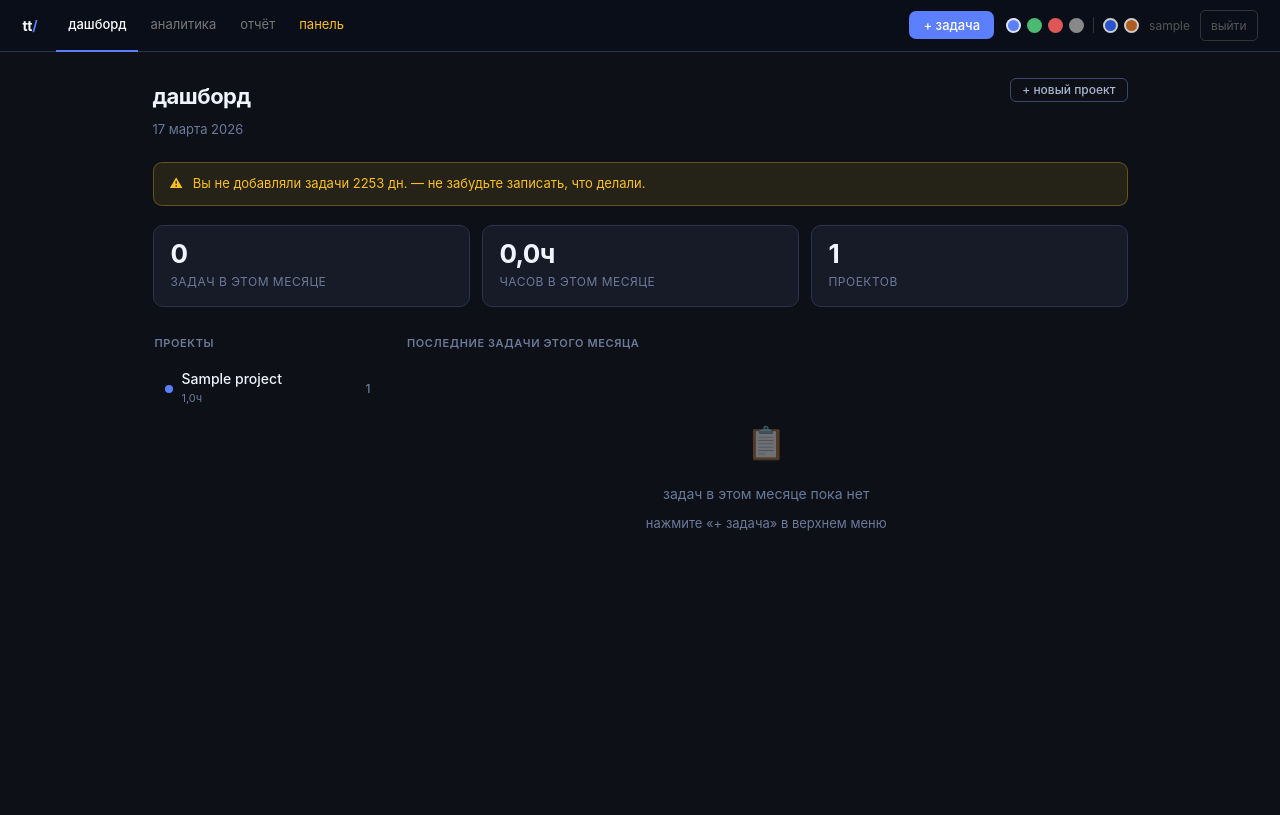
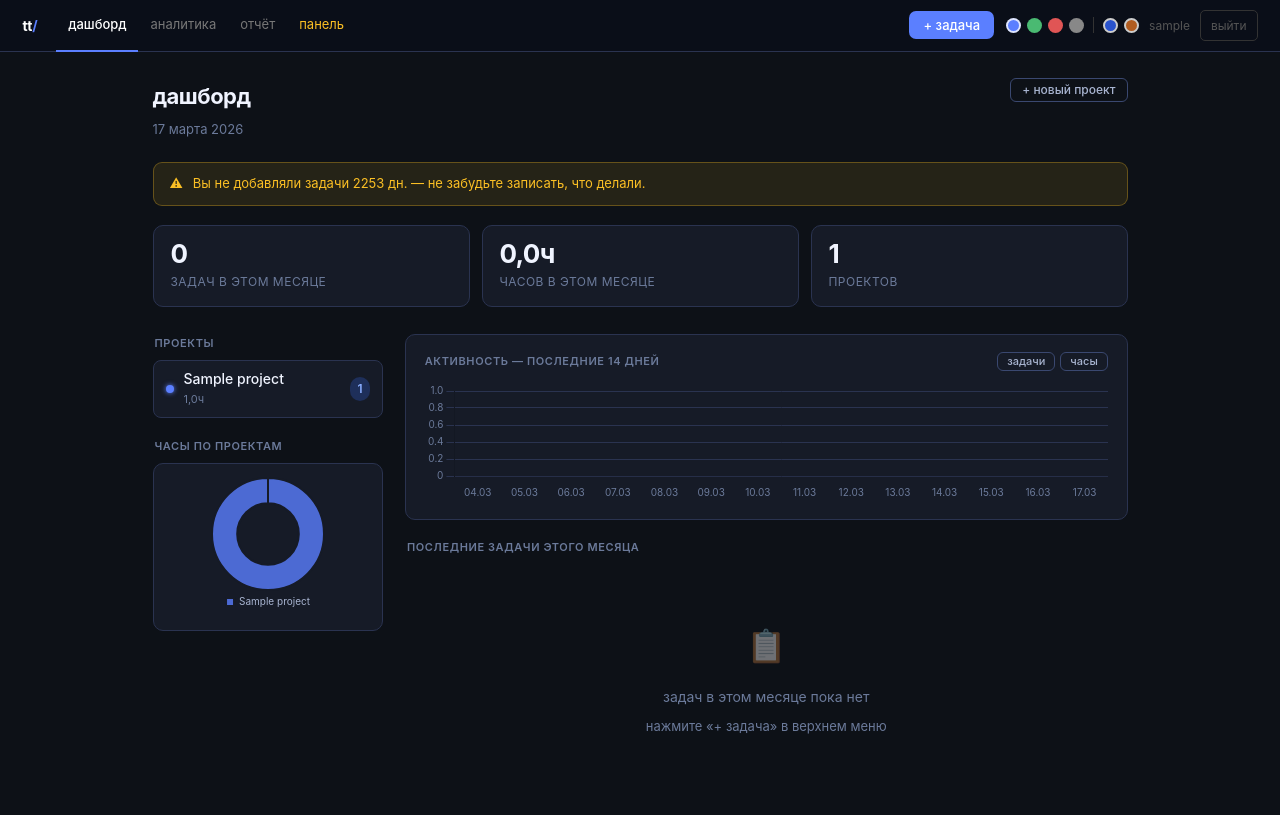
Before and after one commit to Maniloc/TaskLogger, a Django app: page / in a window 1280 px wide. Before the commit the page ends 531 px from the top, so only its background shows below. Run offline with Django 4.2, Linux system fonts and the light colour scheme; a user stored in the database is signed in; tables that the repository leaves empty hold one stand-in row (values such as "Sample post"); parts of the project's set-up code (start-up, migrations or seed data) failed here and were passed over.

Commit message:
feat: project sidebar cards + dashboard charts
Project sidebar fixes:
- proj-item now has visible border + bg (was transparent = invisible)
- Glowing dot accent, count badge with colored background
- Subtle slide-right on hover (translateX 2px)

Dashboard charts (Chart.js):
- Activity bar chart: last 14 days, toggle tasks/hours
  Color intensity: gray=0, blue=1-2, green=5+
- Project doughnut: hours distribution across top-6 projects
  Sits below project list in sidebar
- Both charts re-render on theme switch

```diff
--- a/projects/templates/projects/base.html
+++ b/projects/templates/projects/base.html
@@ -384,20 +384,29 @@ select option { background: var(--bg3); color: var(--text); }
   margin-bottom: 8px; padding: 0 2px;
 }
 .proj-item {
-  padding: 9px 11px; border-radius: 8px;
-  border: 1px solid transparent;
-  cursor: pointer; transition: background .12s, border-color .12s;
-  display: flex; align-items: center; gap: 9px;
-  text-decoration: none; margin-bottom: 3px;
+  padding: 9px 12px; border-radius: 8px;
+  border: 1px solid var(--border);
+  background: var(--bg2);
+  cursor: pointer; transition: background .15s, border-color .15s, transform .1s;
+  display: flex; align-items: center; gap: 10px;
+  text-decoration: none; margin-bottom: 5px;
 }
-.proj-item:hover { background: var(--bg3); border-color: var(--border); }
-.proj-item.active { background: var(--surface); border-color: var(--border2); }
+.proj-item:hover {
+  background: var(--surface);
+  border-color: var(--border2);
+  transform: translateX(2px);
+}
+.proj-item.active { background: var(--surface); border-color: var(--accent); }
 .proj-dot {
   width: 8px; height: 8px; border-radius: 50%;
   background: var(--accent); flex-shrink: 0;
+  box-shadow: 0 0 5px var(--accent);
 }
 .proj-name { font-size: 14px; font-weight: 500; color: var(--text); flex: 1; line-height: 1.3; }
-.proj-cnt  { font-size: 12px; color: var(--text3); font-weight: 500; }
+.proj-cnt  {
+  font-size: 12px; font-weight: 600; color: var(--tag-text);
+  background: var(--tag-bg); padding: 2px 7px; border-radius: 10px;
+}
 
 /* ══════════════════════════════════════════
    FILTER BAR
--- a/projects/templates/projects/index.html
+++ b/projects/templates/projects/index.html
@@ -47,14 +47,17 @@
 </div>
 </div>
 
+<!-- Stat cards -->
 <div class="stats-row">
   <div class="stat-card"><div class="stat-val">{{ tasks_count }}</div><div class="stat-lbl">задач в этом месяце</div></div>
   <div class="stat-card"><div class="stat-val">{{ tasks_hours|floatformat:1 }}ч</div><div class="stat-lbl">часов в этом месяце</div></div>
   <div class="stat-card"><div class="stat-val">{{ projects.count }}</div><div class="stat-lbl">проектов</div></div>
 </div>
 
+<!-- Main grid: sidebar + content -->
 <div class="layout">
-  <!-- Sidebar: project list -->
+
+  <!-- LEFT: project list -->
   <div>
     <div class="sidebar-label">проекты</div>
     {% for project in projects %}
@@ -63,19 +66,51 @@
       <div style="flex:1;min-width:0">
         <div class="proj-name" style="white-space:nowrap;overflow:hidden;text-overflow:ellipsis">{{ project.name }}</div>
         {% if project.hours_total %}
-        <div style="font-size:11px;color:var(--text3);margin-top:1px">{{ project.hours_total|floatformat:1 }}ч</div>
+        <div style="font-size:11px;color:var(--text3);margin-top:2px">{{ project.hours_total|floatformat:1 }}ч</div>
         {% endif %}
       </div>
       <div class="proj-cnt">{{ project.task_count_ann }}</div>
     </a>
     {% empty %}
-    <div style="font-size:13px;color:var(--text3);padding:10px 4px">нет проектов</div>
+    <div style="font-size:13px;color:var(--text3);padding:10px 4px;line-height:1.6">
+      Нет проектов.<br>Нажмите «+ новый проект».
+    </div>
     {% endfor %}
+
+    {% if projects %}
+    <!-- Mini project distribution chart -->
+    <div style="margin-top:1.25rem">
+      <div class="sidebar-label">часы по проектам</div>
+      <div class="card" style="padding:.875rem 1rem;margin-bottom:0">
+        <div style="position:relative;height:140px">
+          <canvas id="projMiniChart"></canvas>
+        </div>
+      </div>
+    </div>
+    {% endif %}
   </div>
 
-  <!-- Main: recent tasks -->
+  <!-- RIGHT: charts + recent tasks -->
   <div>
-    <div class="sidebar-label" style="margin-bottom:12px">последние задачи этого месяца</div>
+
+    {% if projects %}
+    <!-- Activity chart: last 14 days -->
+    <div class="card" style="margin-bottom:1.25rem">
+      <div style="display:flex;justify-content:space-between;align-items:center;margin-bottom:.75rem">
+        <div class="card-title" style="margin-bottom:0">активность — последние 14 дней</div>
+        <div style="display:flex;gap:5px">
+          <button class="btn btn-ghost btn-sm" id="dc-tasks" onclick="setDashMode('tasks')" style="padding:3px 9px;font-size:11px">задачи</button>
+          <button class="btn btn-ghost btn-sm" id="dc-hours" onclick="setDashMode('hours')" style="padding:3px 9px;font-size:11px">часы</button>
+        </div>
+      </div>
+      <div style="position:relative;height:120px">
+        <canvas id="dashActivityChart"></canvas>
+      </div>
+    </div>
+    {% endif %}
+
+    <!-- Recent tasks -->
+    <div class="sidebar-label" style="margin-bottom:10px">последние задачи этого месяца</div>
     {% if recent_tasks %}
       {% for task in recent_tasks %}
       <div class="card" style="border-left:3px solid {{ task.status_color }}">
@@ -97,10 +132,143 @@
       <div class="empty">
         <div class="empty-icon">📋</div>
         задач в этом месяце пока нет<br>
-        <span style="font-size:13px;margin-top:6px;display:block">нажмите «+ задача» в верхнем меню</span>
+        <span style="font-size:13px;display:block;margin-top:6px">нажмите «+ задача» в верхнем меню</span>
       </div>
     {% endif %}
+
   </div>
 </div>
 
+{% if projects %}
+<script src="https://cdnjs.cloudflare.com/ajax/libs/Chart.js/4.4.1/chart.umd.min.js"></script>
+<script>
+const chartDays   = {{ chart_days|safe }};
+const chartCounts = {{ chart_counts|safe }};
+const chartHours  = {{ chart_hours|safe }};
+const projLabels  = {{ proj_dist_labels|safe }};
+const projHours   = {{ proj_dist_hours|safe }};
+
+function cv(n){ return getComputedStyle(document.documentElement).getPropertyValue(n).trim(); }
+function gc(){
+  return {
+    accent: cv('--accent'), accent2: cv('--accent2'),
+    green: cv('--green'), amber: cv('--amber'),
+    text: cv('--text'), text2: cv('--text2'), text3: cv('--text3'),
+    border: cv('--border'), bg2: cv('--bg2'), bg3: cv('--bg3'),
+    tagBg: cv('--tag-bg'), tagText: cv('--tag-text'),
+  };
+}
+
+Chart.defaults.font.family = "-apple-system, BlinkMacSystemFont, 'Segoe UI', sans-serif";
+
+// ── Activity bar chart ──
+let dashMode = 'tasks', dashChart;
+function buildDashActivity(){
+  const c = gc();
+  if(dashChart) dashChart.destroy();
+  const data = dashMode === 'tasks' ? chartCounts : chartHours;
+  dashChart = new Chart(document.getElementById('dashActivityChart'), {
+    type: 'bar',
+    data: {
+      labels: chartDays,
+      datasets: [{
+        data,
+        backgroundColor: ctx => {
+          const v = ctx.parsed.y;
+          if(!v) return c.border;
+          if(v >= 5) return c.green + 'bb';
+          if(v >= 2) return c.accent + 'aa';
+          return c.accent2 + '66';
+        },
+        borderColor: 'transparent',
+        borderRadius: 3,
+        borderSkipped: false,
+      }]
+    },
+    options: {
+      responsive: true, maintainAspectRatio: false,
+      plugins: {
+        legend: { display: false },
+        tooltip: {
+          backgroundColor: c.bg3, titleColor: c.text, bodyColor: c.text2,
+          borderColor: c.border, borderWidth: 1,
+          callbacks: {
+            label: ctx => dashMode === 'hours'
+              ? ` ${ctx.parsed.y.toFixed(1)}ч`
+              : ` ${ctx.parsed.y} задач`
+          }
+        }
+      },
+      scales: {
+        x: { grid: { display: false }, ticks: { color: c.text3, font: { size: 10 } } },
+        y: { grid: { color: c.border }, ticks: { color: c.text3, font: { size: 10 } }, beginAtZero: true },
+      }
+    }
+  });
+}
+function setDashMode(m){
+  dashMode = m; buildDashActivity();
+  document.getElementById('dc-tasks').style.color = m === 'tasks' ? cv('--text') : '';
+  document.getElementById('dc-hours').style.color = m === 'hours' ? cv('--text') : '';
+}
+
+// ── Project mini doughnut ──
+function buildProjMini(){
+  const c = gc();
+  const el = document.getElementById('projMiniChart');
+  if(!el || !projHours.length) return;
+  // Color palette cycling through accent shades
+  const palette = [
+    c.accent, c.green, c.amber,
+    c.accent2, '#c084fc', '#fb7185'
+  ];
+  new Chart(el, {
+    type: 'doughnut',
+    data: {
+      labels: projLabels,
+      datasets: [{
+        data: projHours,
+        backgroundColor: palette.slice(0, projLabels.length).map(col => col + 'cc'),
+        borderColor: c.bg2,
+        borderWidth: 2,
+        hoverOffset: 4,
+      }]
+    },
+    options: {
+      responsive: true, maintainAspectRatio: false, cutout: '55%',
+      plugins: {
+        legend: {
+          display: true,
+          position: 'bottom',
+          labels: {
+            color: c.text2, font: { size: 10 },
+            boxWidth: 8, boxHeight: 8,
+            padding: 6,
+          }
+        },
+        tooltip: {
+          backgroundColor: c.bg3, titleColor: c.text, bodyColor: c.text2,
+          borderColor: c.border, borderWidth: 1,
+          callbacks: { label: ctx => ` ${ctx.parsed.toFixed(1)}ч` }
+        }
+      }
+    }
+  });
+}
+
+buildDashActivity();
+buildProjMini();
+
+// Re-render on theme switch
+window.__rebuildCharts = (window.__rebuildCharts ? window.__rebuildCharts : function(){});
+const _prev = window.__rebuildCharts;
+window.__rebuildCharts = function(){
+  _prev();
+  buildDashActivity();
+  const el = document.getElementById('projMiniChart');
+  if(el){ Chart.getChart(el)?.destroy(); buildProjMini(); }
+};
+</script>
+{% endif %}
+
 {% endblock %}
--- a/projects/views.py
+++ b/projects/views.py
@@ -68,6 +68,32 @@ def index(request):
         if delta >= 2:
             gap_days = delta
 
+    # ── Dashboard charts ──
+    fourteen_days_ago = today - timedelta(days=13)
+    daily_qs = (
+        Task.objects
+        .filter(project__user=request.user, date__gte=fourteen_days_ago)
+        .annotate(day=TruncDate('date'))
+        .values('day')
+        .annotate(count=Count('id'), hours=Sum('hours'))
+    )
+    daily_map = {row['day'].strftime('%Y-%m-%d'): row for row in daily_qs}
+    chart_days, chart_counts, chart_hours = [], [], []
+    for i in range(14):
+        d = fourteen_days_ago + timedelta(days=i)
+        k = d.strftime('%Y-%m-%d')
+        chart_days.append(d.strftime('%d.%m'))
+        row = daily_map.get(k, {})
+        chart_counts.append(row.get('count', 0))
+        chart_hours.append(float(row.get('hours') or 0))
+
+    # Project distribution by hours this month
+    proj_dist = list(
+        projects.filter(hours_total__gt=0).order_by('-hours_total')[:6]
+    )
+    proj_dist_labels = _jdumps([p.name for p in proj_dist])
+    proj_dist_hours  = _jdumps([float(p.hours_total or 0) for p in proj_dist])
+
     return render(request, 'projects/index.html', {
         'projects': projects,
         'recent_tasks': recent_tasks,
@@ -75,6 +101,11 @@ def index(request):
         'tasks_hours': agg['hours'] or Decimal('0'),
         'today': today,
         'gap_days': gap_days,
+        'chart_days':        _jdumps(chart_days),
+        'chart_counts':      _jdumps(chart_counts),
+        'chart_hours':       _jdumps(chart_hours),
+        'proj_dist_labels':  proj_dist_labels,
+        'proj_dist_hours':   proj_dist_hours,
     })
 
 
```
